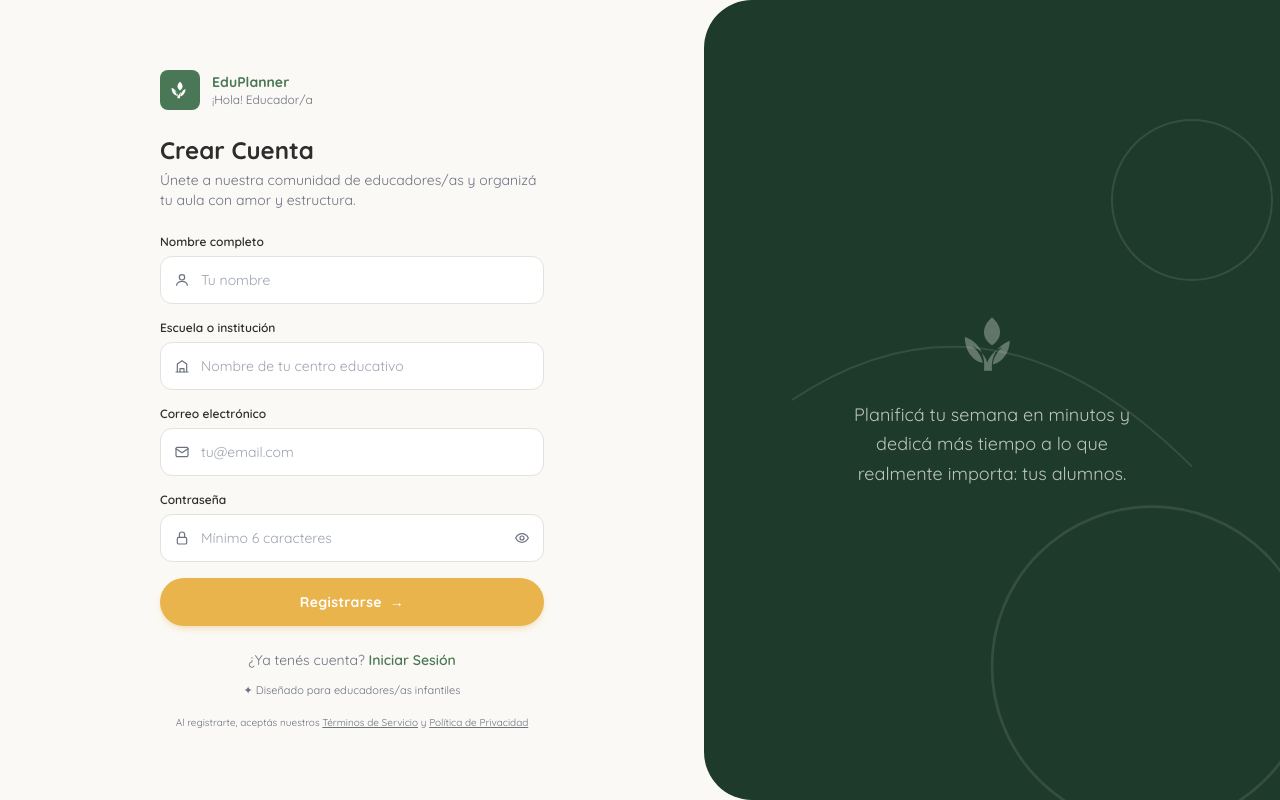
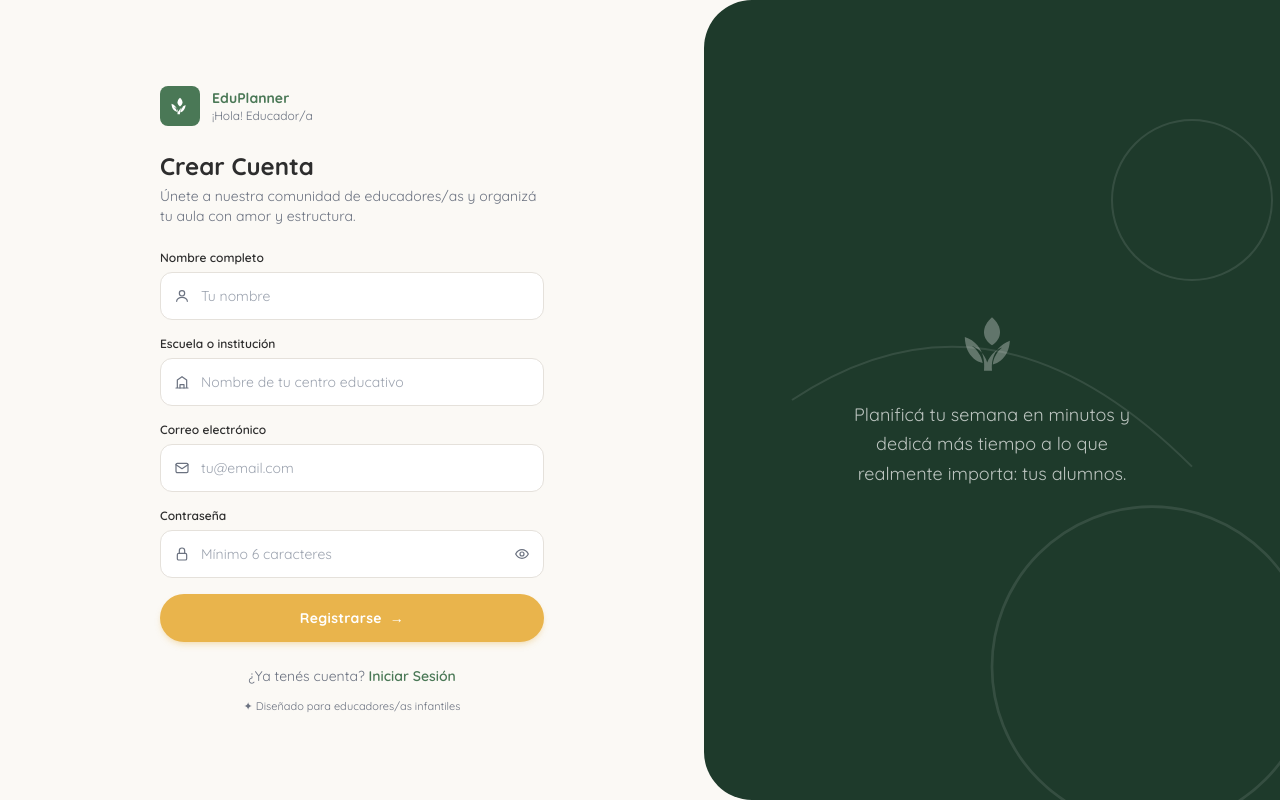
Before and after one commit to AgusRey04/AWS-y-Kiro-Hackathon, a React (Vite) app in the folder frontend/: page /register in a window 1280 px wide. Built offline with nearby package versions, Linux system fonts and the light colour scheme.

Commit message:
fix(auth): ajustes menores en login y registro
- Actualizar copyright a 2026 en AuthLayout

- Comentar enlace '¿Olvidaste tu contraseña?' (funcionalidad no implementada)

- Quitar texto de Terminos y Politica de Privacidad del registro

```diff
--- a/frontend/src/layouts/AuthLayout.tsx
+++ b/frontend/src/layouts/AuthLayout.tsx
@@ -50,7 +50,7 @@ export default function AuthLayout() {
         {/* Footer del panel */}
         {isLogin && (
           <p className="text-[11px] text-text-muted font-quicksand mt-8 text-center max-w-xs">
-            © 2025 EduPlanner. Herramientas diseñadas para educadores/as infantiles.
+            © 2026 EduPlanner. Herramientas diseñadas para educadores/as infantiles.
           </p>
         )}
       </div>
--- a/frontend/src/pages/LoginPage.tsx
+++ b/frontend/src/pages/LoginPage.tsx
@@ -126,9 +126,9 @@ export default function LoginPage() {
             <label htmlFor="password" className="block text-xs font-semibold text-text-dark font-quicksand">
               Contraseña
             </label>
-            <button type="button" className="text-xs text-mostaza font-medium font-quicksand hover:underline" tabIndex={-1}>
+            {/* <button type="button" className="text-xs text-mostaza font-medium font-quicksand hover:underline" tabIndex={-1}>
               ¿Olvidaste tu contraseña?
-            </button>
+            </button> */}
           </div>
           <div className="relative">
             <LockIcon className="absolute left-3.5 top-1/2 -translate-y-1/2 w-4 h-4 text-text-muted" />
--- a/frontend/src/pages/RegisterPage.tsx
+++ b/frontend/src/pages/RegisterPage.tsx
@@ -272,11 +272,6 @@ export default function RegisterPage() {
         ✦ Diseñado para educadores/as infantiles
       </p>
 
-      <p className="text-center text-[10px] text-text-muted mt-4 font-quicksand">
-        Al registrarte, aceptás nuestros{' '}
-        <span className="underline">Términos de Servicio</span> y{' '}
-        <span className="underline">Política de Privacidad</span>
-      </p>
     </div>
   );
 }
```
